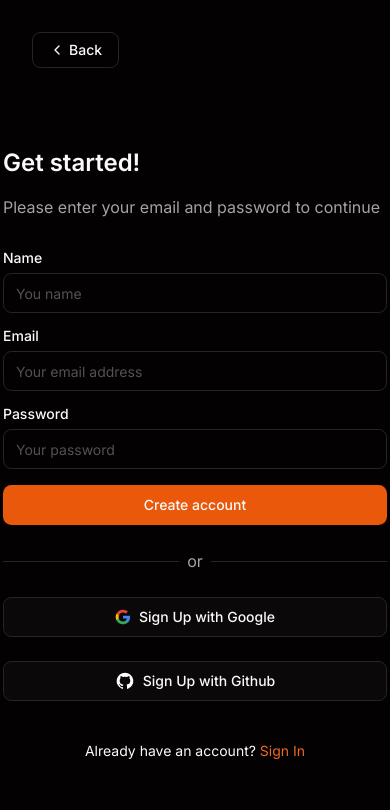
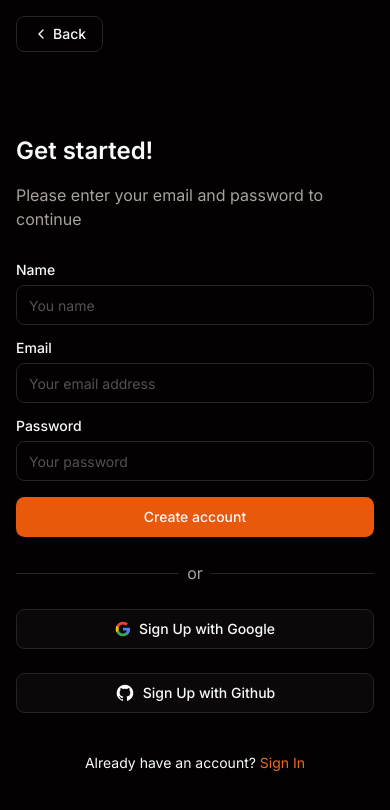
Before and after one commit to dexbotsdev/caps-ai, a Next.js app: page /auth/register in a window 390 px wide. Shown: the top 810 px of the page. Built offline with nearby package versions, Linux system fonts and the light colour scheme.

Commit message:
✅ Made mobile responsive

```diff
--- a/src/components/sections/login-section.tsx
+++ b/src/components/sections/login-section.tsx
@@ -11,9 +11,9 @@ import AnimationContainer from "../utils/animation-container"
 const LoginSection = () => {
     return (
         <section className="flex flex-col items-center justify-center w-full relative">
-            <div className="bg-background grid grid-cols-1 h-screen overflow-y-hidden scrollbar-hide lg:grid-cols-2 w-full">
+            <div className="bg-background grid grid-cols-1 min-h-screen lg:h-screen overflow-y-hidden scrollbar-hide lg:grid-cols-2 w-full">
 
-                <AnimationContainer reverse className="absolute top-8 left-8 z-50">
+                <AnimationContainer reverse className="absolute top-4 md:top-8 left-4 md:left-8 z-50">
                     <div className="flex items-center">
                         <Button size="sm" variant="outline" asChild>
                             <Link href="/">
@@ -46,7 +46,7 @@ const LoginSection = () => {
                 </AnimationContainer>
 
                 <AnimationContainer delay={0.2}>
-                    <div className="flex mt-16 justify-center py-12 relative">
+                    <div className="flex mt-16 justify-center py-12 relative px-4 md:px-0">
                         <div className="mx-auto grid max-w-sm w-full gap-6">
                             <div className="flex flex-col gap-4 text-start">
                                 <h1 className="text-2xl font-semibold">
--- a/src/components/sections/register-section.tsx
+++ b/src/components/sections/register-section.tsx
@@ -25,9 +25,9 @@ const RegisterSection = () => {
 
     return (
         <section className="flex flex-col items-center justify-center w-full relative">
-            <div className="bg-background grid grid-cols-1 h-screen overflow-y-hidden scrollbar-hide lg:grid-cols-2 w-full">
+            <div className="bg-background grid grid-cols-1 min-h-screen lg:h-screen overflow-y-hidden scrollbar-hide lg:grid-cols-2 w-full">
 
-                <AnimationContainer reverse className="absolute top-8 left-8 z-50">
+                <AnimationContainer reverse className="absolute top-4 md:top-8 left-4 md:left-8 z-50">
                     <div className="flex items-center">
                         <Button size="sm" variant="outline" asChild>
                             <Link href="/">
@@ -60,7 +60,7 @@ const RegisterSection = () => {
                 </AnimationContainer>
 
                 <AnimationContainer delay={0.2}>
-                    <div className="flex mt-16 justify-center py-12 relative">
+                    <div className="flex mt-16 justify-center py-12 relative px-4 md:px-0">
                         <div className="mx-auto grid max-w-sm w-full gap-6">
                             <div className="flex flex-col gap-4 text-start">
                                 <h1 className="text-2xl font-semibold">
```
